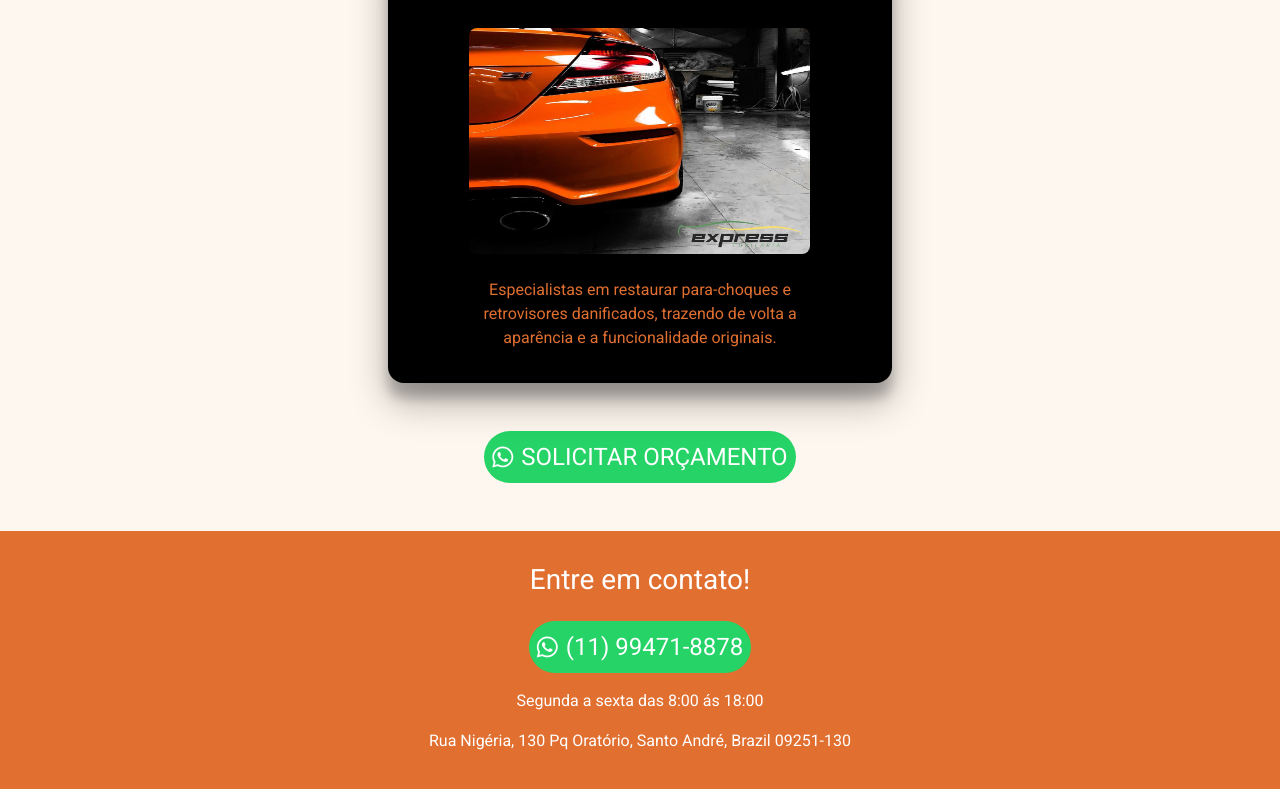
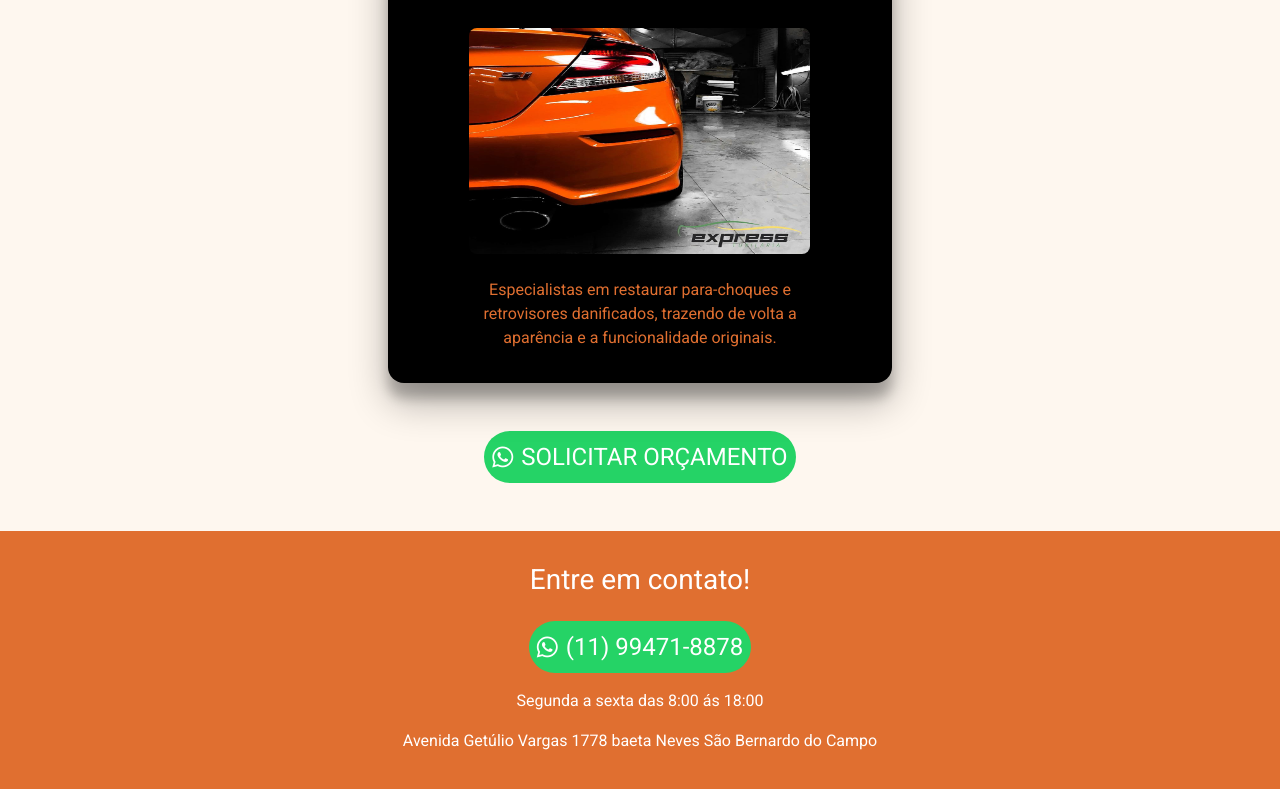
Before and after one commit to jcruz375/express_funilaria, a Vue app: page / in a window 1280 px wide. Shown: the part 3411-4200 px from the top of the page. Built offline with nearby package versions, Linux system fonts and the light colour scheme.

Commit message:
fix: novo endereço

```diff
--- a/src/components/FooterComponent.vue
+++ b/src/components/FooterComponent.vue
@@ -27,7 +27,7 @@
           Segunda a sexta das 8:00 ás 18:00
         </article>
         <article class="text-center mt-3">
-          Rua Nigéria, 130 Pq Oratório, Santo André, Brazil 09251-130
+          Avenida Getúlio Vargas 1778 baeta Neves São Bernardo do Campo
         </article>
       </section>
     </b-container>
```
